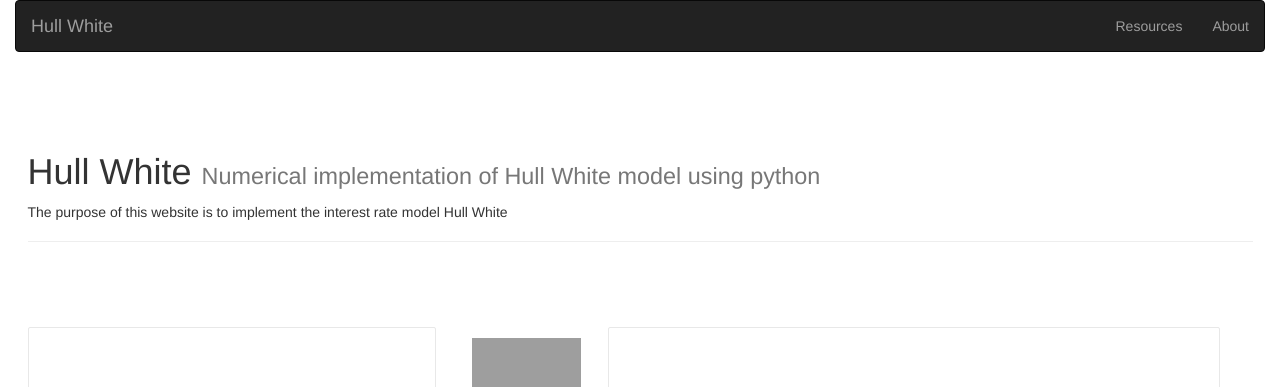
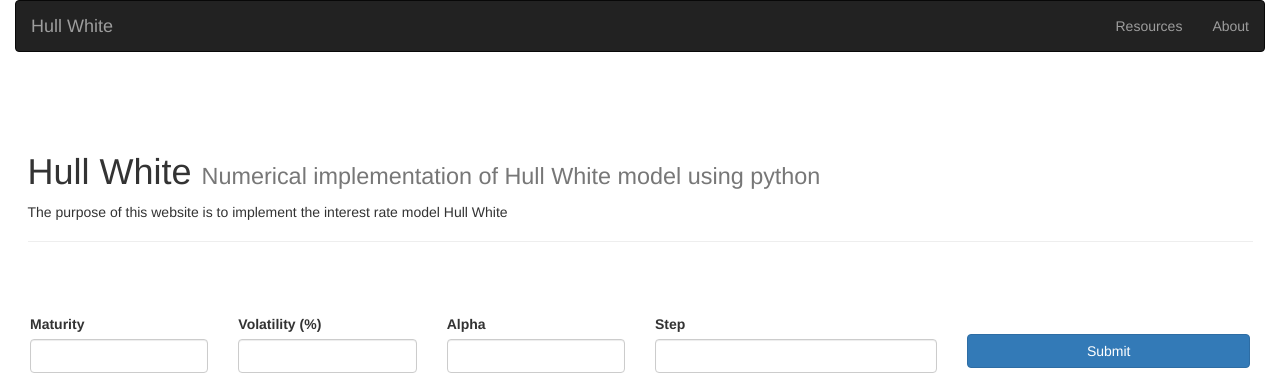
Before and after one commit to fmgrlab/monte-carlo, a Django app: page / in a window 1280 px wide. Shown: the top 387 px of the page. Run offline with Django 3.2, Linux system fonts and the light colour scheme; some libraries are stand-ins or nearby versions; grey boxes are pictures that could not be loaded.

Commit message:
create engine

```diff
--- a/templates/parent.html
+++ b/templates/parent.html
@@ -79,21 +79,59 @@
                     The purpose of this website is to implement the interest rate model Hull White
             </div>
             <br><br><br>
+
+            <div class="container-fluid">
+	<div class="row">
+		<div class="col-md-2">
+		<div class="form-group">
+					<label for="exampleInputEmail1">
+						Maturity
+					</label>
+					<input type="number" step="1"  min="1" max="50" class="form-control" id="exampleInputEmail1" />
+				</div>
+		</div>
+        <div class="col-md-2">
+		<div class="form-group">
+					<label for="exampleInputEmail1">
+						Volatility (%)
+					</label>
+					<input type="number" step="0.1"  min="0.01" max="100" class="form-control" id="exampleInputEmail1" />
+				</div>
+		</div>
+        <div class="col-md-2">
+		<div class="form-group">
+					<label for="exampleInputEmail1">
+                        Alpha
+					</label>
+					<input type="number" step="0.1"  min="0.01" max="100" class="form-control" id="exampleInputEmail1" />
+				</div>
+		</div>
+         <div class="col-md-3">
+		<div class="form-group">
+					<label for="exampleInputEmail1">
+                        Step
+					</label>
+					<input type="number" step="0"  min="0.01" max="100" class="form-control" id="exampleInputEmail1" />
+				</div>
+		</div>
+        <div class="col-md-3">
+		<div class="form-group">
+					<label for="exampleInputEmail1">
+
+					</label>
+					<input type="submit" class="btn btn-block  btn-primary" id="exampleInputEmail1" />
+				</div>
+		</div>
+	</div>
+</div>
+
             <div class="row" style="margin: 1%">
-                <div class="col-md-4 border_1" style="height: 650px; padding: 1%;margin-right: 10px" >
 
-
-                </div>
-                <div class="col-md-1" style="height: 650px;padding: 10px;margin-right: 30px; margin-left: 30px">
+                <div class="col-md-12 border_1" style="height: 650px;padding: 5px">
 
                     <div id="chart_div" class="row" style="height: 97%;padding: 2%"></div>
-
                 </div>
 
-                <div class="col-md-6 border_1" style="height: 650px;padding: 5px">
-
-
-                </div>
             </div>
         </div>
     </div>
@@ -109,40 +147,44 @@
 <script type="text/javascript">
 
     google.charts.load('current', {packages: ['corechart', 'line']});
-    google.charts.setOnLoadCallback(drawBasic);
-    var chart = null;
-    var options = null;
-    var data = null;
+google.charts.setOnLoadCallback(drawTrendlines);
 
-    function drawBasic() {
-        data = new google.visualization.DataTable();
-        data.addColumn('number', 'Number of period');
-        data.addColumn('number', 'Binomial');
-        data.addColumn('number', 'Black Scholes');
-        chart = new google.visualization.LineChart(document.getElementById('chart_div'));
-        updateData({{bopmdata_json|safe}});
-        chart.draw(data, options);
-    }
+function drawTrendlines() {
+      var data = new google.visualization.DataTable();
+      data.addColumn('number', 'X');
+      data.addColumn('number', 'Dogs');
 
-    function updateData(data_bopm ){
-        var numRows = data_bopm.optionsteps.length;
-        for(var i = 0; i < numRows; i++) {
-            var obj = data_bopm.optionsteps[i];
-            var item = [obj.step, obj.bopm,obj.bsm];
-            this.data.addRow(item);
-        }
-        options = {
-            title:'Convergency of Bopm to Bsm',
+      data.addRows([
+        [0, 0],   [5, 25],  [10, 75],  [3, 17],  [4, 18],  [5, 9],
+        [6, 11],  [7, 27],  [8, 33],  [9, 40],  [10, 32], [11, 35],
+        [12, 30], [13, 40], [14, 42], [15, 47], [16, 44], [17, 48],
+        [18, 52], [19, 54], [20, 42], [21, 55], [22, 56], [23, 57],
+        [24, 60], [25, 50], [26, 52], [27, 51], [28, 49], [29, 53],
+        [30, 55], [31, 60], [32, 61], [33, 59], [34, 62], [35, 65],
+        [30, 62], [37, 58], [38, 55], [39, 61], [40, 64], [41, 65],
+        [42, 63], [43, 66], [44, 67], [45, 69], [46, 69], [47, 70],
+        [48, 72], [49, 68], [50, 66], [51, 65], [52, 67], [53, 70],
+        [54, 71], [55, 72], [56, 73], [57, 75], [58, 70], [59, 68],
+        [60, 64], [61, 60], [62, 65], [63, 67], [64, 68], [65, 69],
+        [30, 70], [67, 72], [68, 75], [69, -80]
+      ]);
+
+      var options = {
+          title: "Tood",
+        width: '100%',
+        height: '100%',
         hAxis: {
-                title: 'Number of periods',
-                minValue: 0,
-                maxValue:numRows+1
+          title: 'Maturity'
         },
         vAxis: {
-                title: 'Option value',
-            }
+          title: 'Rate'
+        },
+        colors: ['#AB0D06', '#007329'],
+
       };
 
+      var chart = new google.visualization.LineChart(document.getElementById('chart_div'));
+      chart.draw(data, options);
     }
     </script>
 </body>
```
Also changed, not shown: app/hull_white.py (added, +10 -0 lines). Lines whose indentation alone changed are shown as unchanged.
